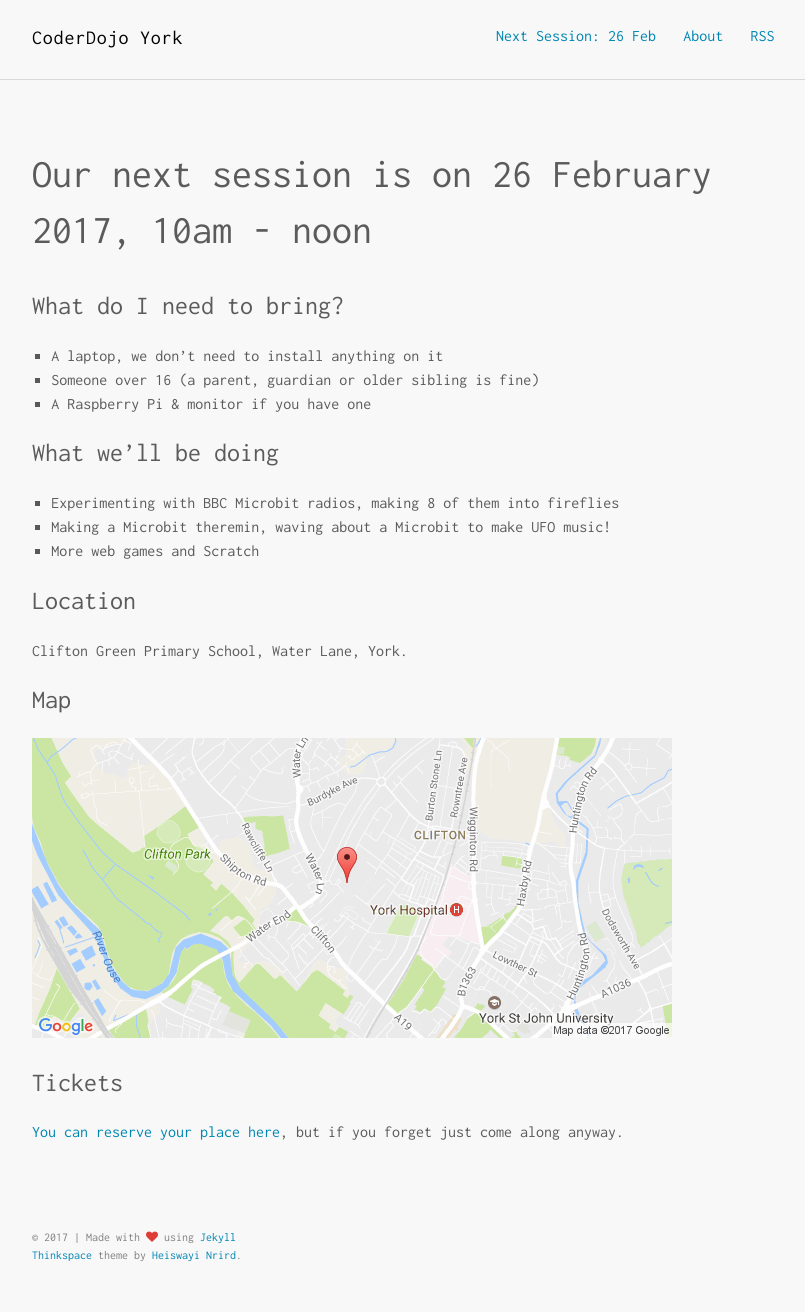
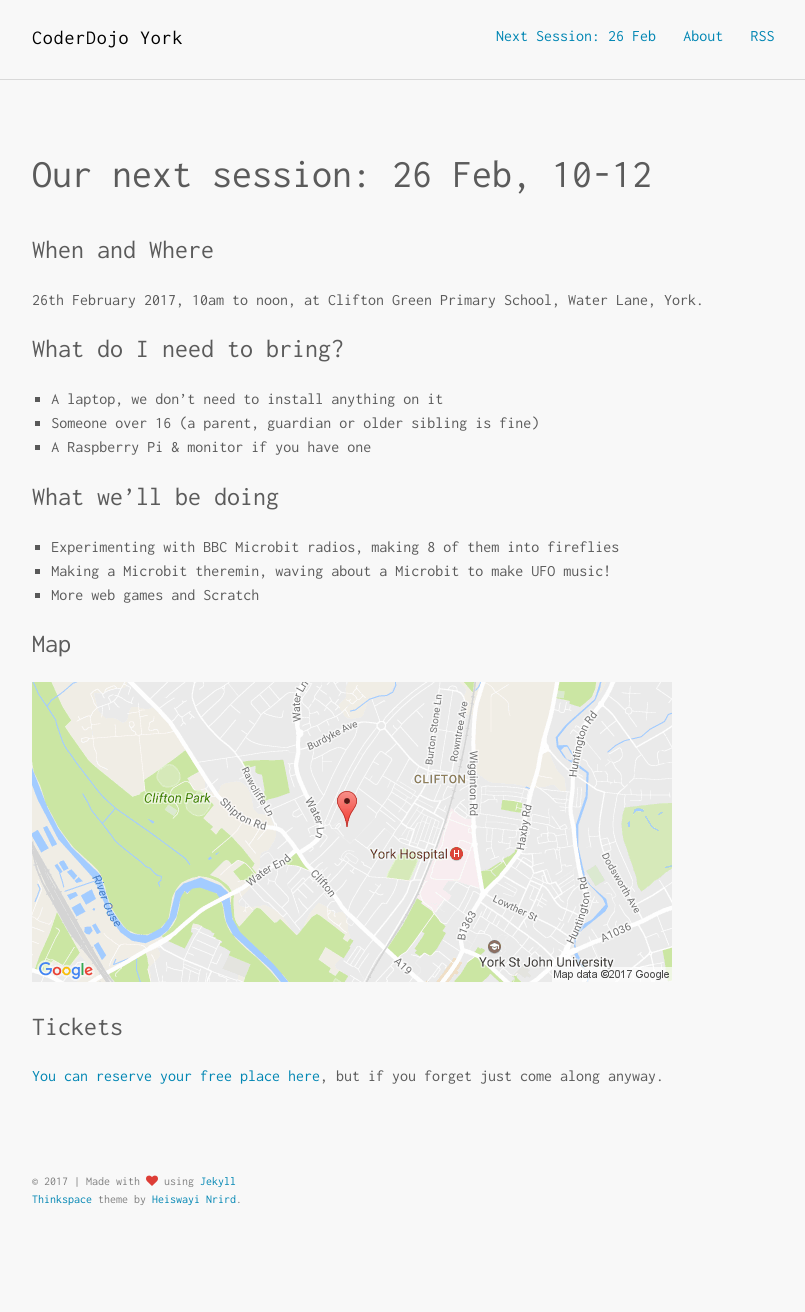
Before and after one commit to YorkDojo/yorkdojo.github.io, a Jekyll site: the page built from next-session.md, in a window 1280 px wide. Shown: the whole page, without its empty margins (232-1037 px from the left). Built offline with Jekyll 4.4.1, drawn with Linux system fonts in a browser that asks for light colours; after the commit the page ends 1256 px from its top, so only the background shows below that.

Commit message:
Update next session page with better info

```diff
--- a/next-session.md
+++ b/next-session.md
@@ -1,9 +1,13 @@
 ---
 layout: page
-title: "Our next session is on "
+title: "Our next session: "
 permalink: /next-session/
-date_string: 26 February 2017, 10am - noon
+date_string: 26 Feb, 10-12
 ---
+
+## When and Where
+
+26th February 2017, 10am to noon, at Clifton Green Primary School, Water Lane, York.
 
 ## What do I need to bring?
 
@@ -17,14 +21,10 @@
 - Making a Microbit theremin, waving about a Microbit to make UFO music!
 - More web games and Scratch
 
-## Location
-
-Clifton Green Primary School, Water Lane, York.
-
 ## Map
 
 ![Clifton Green Primary School, York](/assets/images/map.png)
 
 ## Tickets
 
-[You can reserve your place here](https://zen.coderdojo.com/dojo/gb/york/york), but if you forget just come along anyway.
+[You can reserve your free place here](https://zen.coderdojo.com/dojo/gb/york/york), but if you forget just come along anyway.
```
